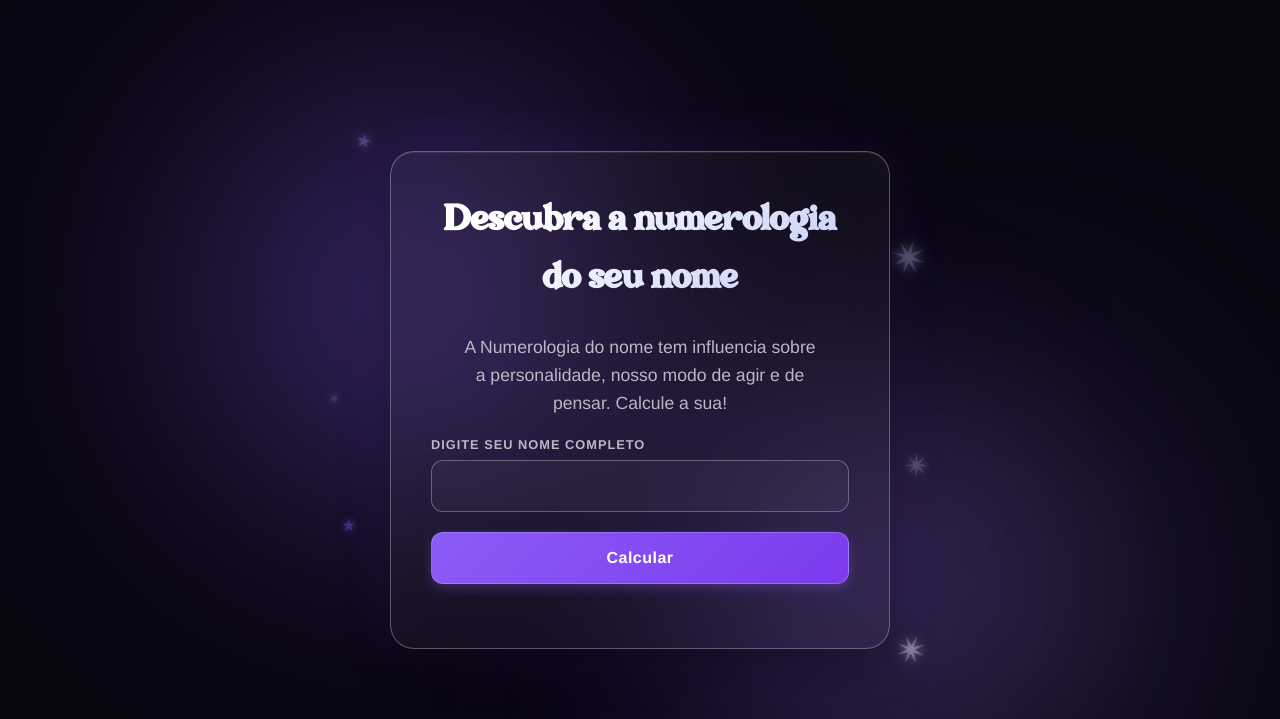
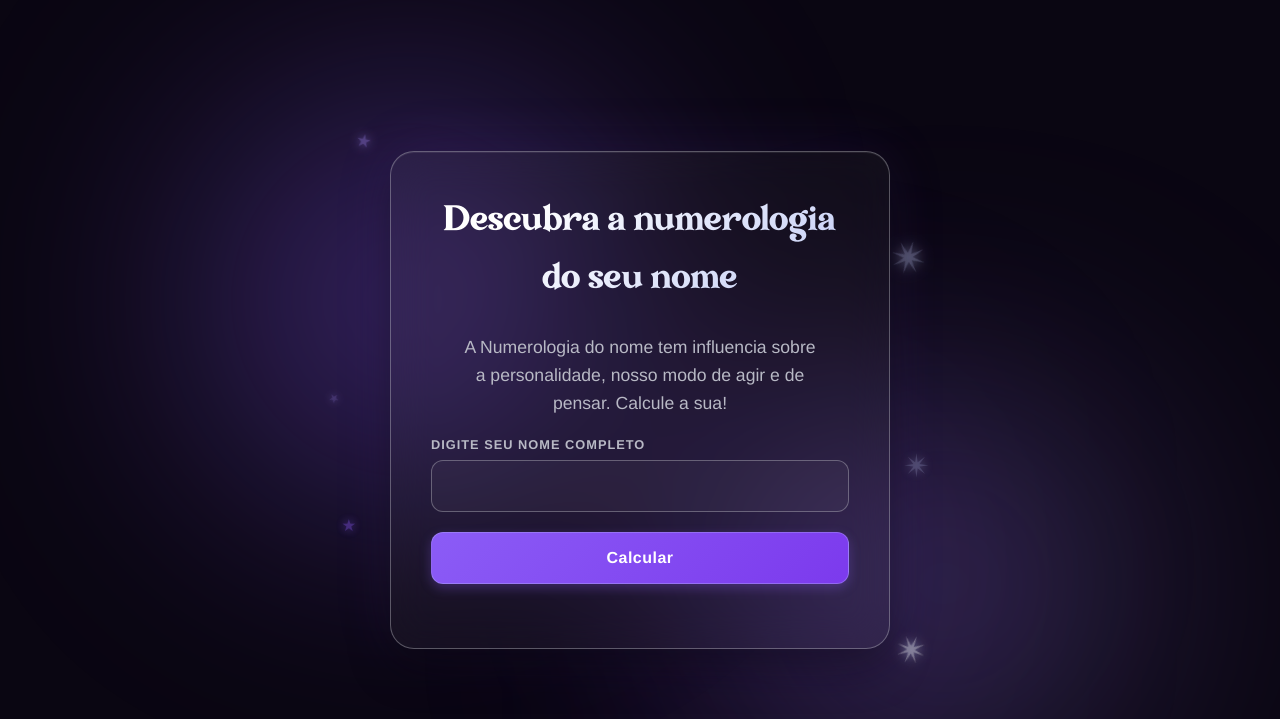
Before and after one commit to letiqa/numerologiadonome, a Flask app: page / in a window 1280 px wide. Shown: the top 719 px of the page. Run offline with Flask 3, Linux system fonts and the light colour scheme.

Commit message:
problems on font fixed

```diff
--- a/static/style.css
+++ b/static/style.css
@@ -3,11 +3,12 @@
 
 @font-face {
     font-family: 'Transcity';
-    src: url('Transcity DEMO.otf') format('opentype');
-    font-weight: normal;
+    src: url('Transcity-DEMO.otf') format('opentype');
+    font-weight: 100 900;
     font-style: normal;
     font-display: swap;
 }
+
 
 :root {
     --bg-base: #0a0612;
```
Also changed, not shown: static/Transcity-DEMO.otf (renamed from static/Transcity DEMO.otf), vercel.json.
